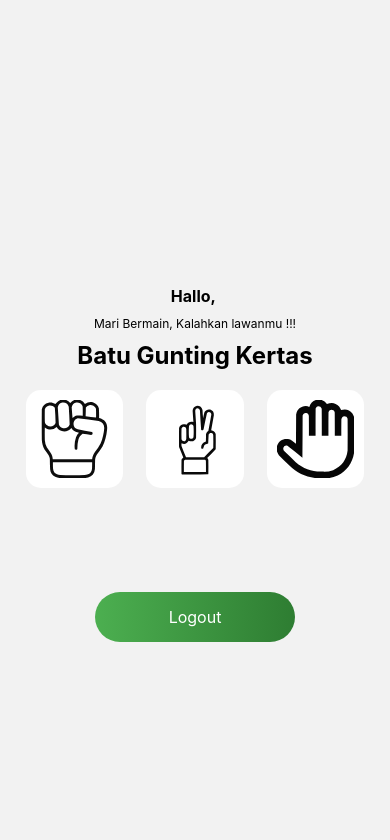
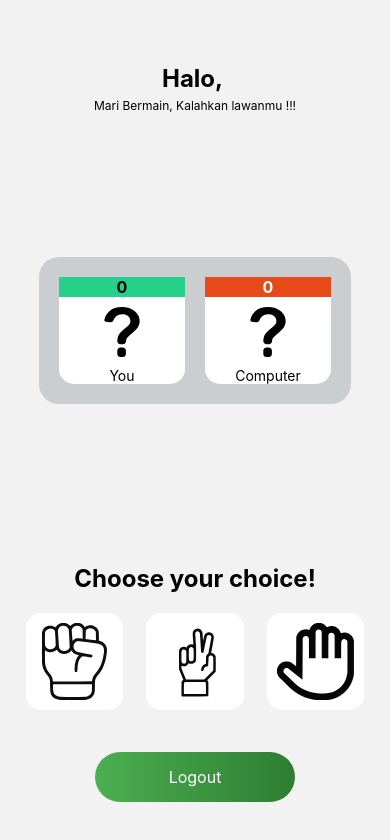
Before and after one commit to erickoro/project_final, a React Native app: screen /Main in a window 390 px wide. Shown: the top 840 px of the page. Built offline with nearby package versions, Linux system fonts and the light colour scheme.

Commit message:
refactor: refactor code and change styling

```diff
--- a/src/components/GradientButton.js
+++ b/src/components/GradientButton.js
@@ -5,7 +5,8 @@ import { LinearGradient } from "expo-linear-gradient";
 
 const GradientButton = ({ text, action, color }) => {
   const pallete = {
-    green: ["#AEE9AF", "#AEE9AF"],
+    flatgreen: ["#AEE9AF", "#AEE9AF"],
+    green: ["#4CAF50", "#2E7D32"],
     yellow: ["#FED754", "#FFCA28"],
   };
   console.log(pallete[color]);
--- a/src/components/GradientButton.style.js
+++ b/src/components/GradientButton.style.js
@@ -2,9 +2,10 @@ export const styles = {
   button: {
     borderRadius: 25,
     overflow: "hidden",
+    alignSelf: "strecth",
   },
   gradient: {
-    width: 200,
+    minWidth: 200,
     height: 50,
     justifyContent: "center",
     alignItems: "center",
--- a/src/screens/GameScreen/GameScreen.js
+++ b/src/screens/GameScreen/GameScreen.js
@@ -1,4 +1,4 @@
-import React, { useEffect, useState } from "react";
+import React, { useEffect, useRef, useState } from "react";
 import {
   View,
   Text,
@@ -17,6 +17,12 @@ import ChoiceButton from "../../components/ChoiceButton";
 const GameScreen = ({ navigation }) => {
   const [playerChoice, setPlayerChoice] = useState(null);
   const [computerChoice, setComputerChoice] = useState(null);
+  const [playerImage, setPlayerImage] = useState(
+    require("../../../assets/question-mark.svg")
+  );
+  const [computerImage, setComputerImage] = useState(
+    require("../../../assets/question-mark.svg")
+  );
   const [playerScore, setPlayerScore] = useState(0);
   const [computerScore, setComputerScore] = useState(0);
   const [result, setResult] = useState("");
@@ -30,25 +36,36 @@ const GameScreen = ({ navigation }) => {
     });
   }, []);
 
+  useEffect(() => {
+    if (computerChoice && playerChoice) getResult();
+  }, [computerChoice, playerChoice]);
+
   const choices = [
     { name: "batu", image: require("../../../assets/batu.svg") },
     { name: "gunting", image: require("../../../assets/gunting.svg") },
     { name: "kertas", image: require("../../../assets/kertas.svg") },
   ];
 
-  const handlePlayerChoice = (choice) => {
+  const getComputerChoice = () => {
     const randomIndex = Math.floor(Math.random() * choices.length);
-    const computerChoice = choices[randomIndex].name;
+    setComputerChoice(choices[randomIndex].name);
+    setComputerImage(choices[randomIndex].image);
+  };
 
+  const handlePlayerChoice = (choice, image) => {
+    getComputerChoice();
     setPlayerChoice(choice);
-    setComputerChoice(computerChoice);
+    setPlayerImage(image);
+  };
 
-    if (choice === computerChoice) {
+  const getResult = () => {
+    console.log(playerChoice, computerChoice);
+    if (playerChoice === computerChoice) {
       setResult("Draw!");
     } else if (
-      (choice === "batu" && computerChoice === "gunting") ||
-      (choice === "gunting" && computerChoice === "kertas") ||
-      (choice === "kertas" && computerChoice === "batu")
+      (playerChoice === "batu" && computerChoice === "gunting") ||
+      (playerChoice === "gunting" && computerChoice === "kertas") ||
+      (playerChoice === "kertas" && computerChoice === "batu")
     ) {
       setResult("You win!");
       setPlayerScore((prev) => prev + 1);
@@ -56,50 +73,49 @@ const GameScreen = ({ navigation }) => {
       setResult("You lose!");
       setComputerScore((prev) => prev + 1);
     }
+    console.log(result, playerScore, computerScore);
   };
 
   const handleLogout = async () => {
     await AsyncStorage.removeItem("fullName");
-
     navigation.replace("Login");
   };
 
   return (
     <View style={stylesMain.container}>
-      <Text style={stylesMain.fullName}>Hallo, {fullName}</Text>
+      <View style={{ alignItems: "center" }}>
+        <Text style={stylesMain.fullName}>Halo, {fullName}</Text>
         <Text style={stylesMain.textKalimat}>
           Mari Bermain, Kalahkan lawanmu !!!
         </Text>
-      <Text style={stylesMain.title}>Batu Gunting Kertas</Text>
+      </View>
+      <View style={{ flex: 1, justifyContent: "center" }}>
+        <View style={stylesMain.resultContainer}>
+          <View style={stylesMain.resultCard}>
+            <Text style={stylesMain.playerScore}>{playerScore}</Text>
+            <Image source={playerImage} style={stylesMain.resultImage} />
+            <Text>You</Text>
+          </View>
+          <View style={stylesMain.resultCard}>
+            <Text style={stylesMain.computerScore}>{computerScore}</Text>
+            <Image source={computerImage} style={stylesMain.resultImage} />
+            <Text>Computer</Text>
+          </View>
+        </View>
+        <Text style={stylesMain.resultText}>{result}</Text>
+      </View>
+
+      <View style={{ alignItems: "center" }}>
+        <Text style={stylesMain.title}>Choose your choice!</Text>
         <View style={stylesMain.choicesContainer}>
           {choices.map((choice) => (
             <ChoiceButton
               key={choice.name}
               image={choice.image}
-            action={() => handlePlayerChoice(choice.name)}
+              action={() => handlePlayerChoice(choice.name, choice.image)}
             />
           ))}
         </View>
-      <View style={stylesMain.resultContainer}>
-        {playerChoice && computerChoice && (
-          <View>
-            <Text style={stylesMain.resultText}>
-              Your choice: {playerChoice}
-            </Text>
-            <Text style={stylesMain.resultText}>
-              Computer's choice: {computerChoice}
-            </Text>
-            <Text style={stylesMain.resultText}>{result}</Text>
-            <Text style={stylesMain.resultText}>
-              player Score: {playerScore}
-            </Text>
-            <Text style={stylesMain.resultText}>
-              computer Score: {computerScore}
-            </Text>
-          </View>
-        )}
-      </View>
-
         <TouchableOpacity onPress={handleLogout} style={stylesMain.button}>
           <LinearGradient
             colors={["#4CAF50", "#2E7D32"]}
@@ -111,6 +127,7 @@ const GameScreen = ({ navigation }) => {
           </LinearGradient>
         </TouchableOpacity>
       </View>
+    </View>
   );
 };
 
--- a/src/screens/GameScreen/GameScreen.styles.js
+++ b/src/screens/GameScreen/GameScreen.styles.js
@@ -8,11 +8,12 @@ export const stylesMain = {
     alignItems: "center",
     justifyContent: "center",
     paddingHorizontal: 20,
+    paddingVertical: 64,
   },
   fullName: {
-    fontSize: 16,
+    fontSize: 24,
     fontWeight: "bold",
-    marginBottom: 10,
+    marginBottom: 5,
   },
   textKalimat: {
     fontSize: 12,
@@ -31,13 +32,44 @@ export const stylesMain = {
     gap: 10,
   },
   resultContainer: {
+    flexDirection: "row",
+    padding: 20,
     alignItems: "center",
-    width: windowWidth * 0.9,
+    justifyContent: "center",
+    gap: 20,
+    backgroundColor: "#CBCED1",
+    width: windowWidth * 0.8,
+    borderRadius: 20,
+  },
+  playerScore: {
+    width: "100%",
+    backgroundColor: "#23D18B",
+    textAlign: "center",
+    fontSize: 16,
+    fontWeight: "bold",
+  },
+  computerScore: {
+    width: "100%",
+    backgroundColor: "#E64A19",
+    textAlign: "center",
+    fontSize: 16,
+    fontWeight: "bold",
+    color: "white",
+  },
+  resultCard: {
+    gap: 10,
+    flex: 1,
+    justifyContent: "space-between",
+    alignItems: "center",
+    backgroundColor: "white",
+    borderRadius: 15,
   },
   resultText: {
-    fontSize: 18,
+    height: 16,
+    fontSize: 24,
     marginVertical: 5,
     textAlign: "center",
+    fontweight: "bold",
   },
   button: {
     borderRadius: 25,
@@ -54,4 +86,9 @@ export const stylesMain = {
     fontSize: 16,
     color: "white",
   },
+  resultImage: {
+    width: 50,
+    height: 50,
+    alignSelf: "center",
+  },
 };
```
Also changed, not shown: assets/question-mark.svg (added). Lines whose indentation alone changed are shown as unchanged.
